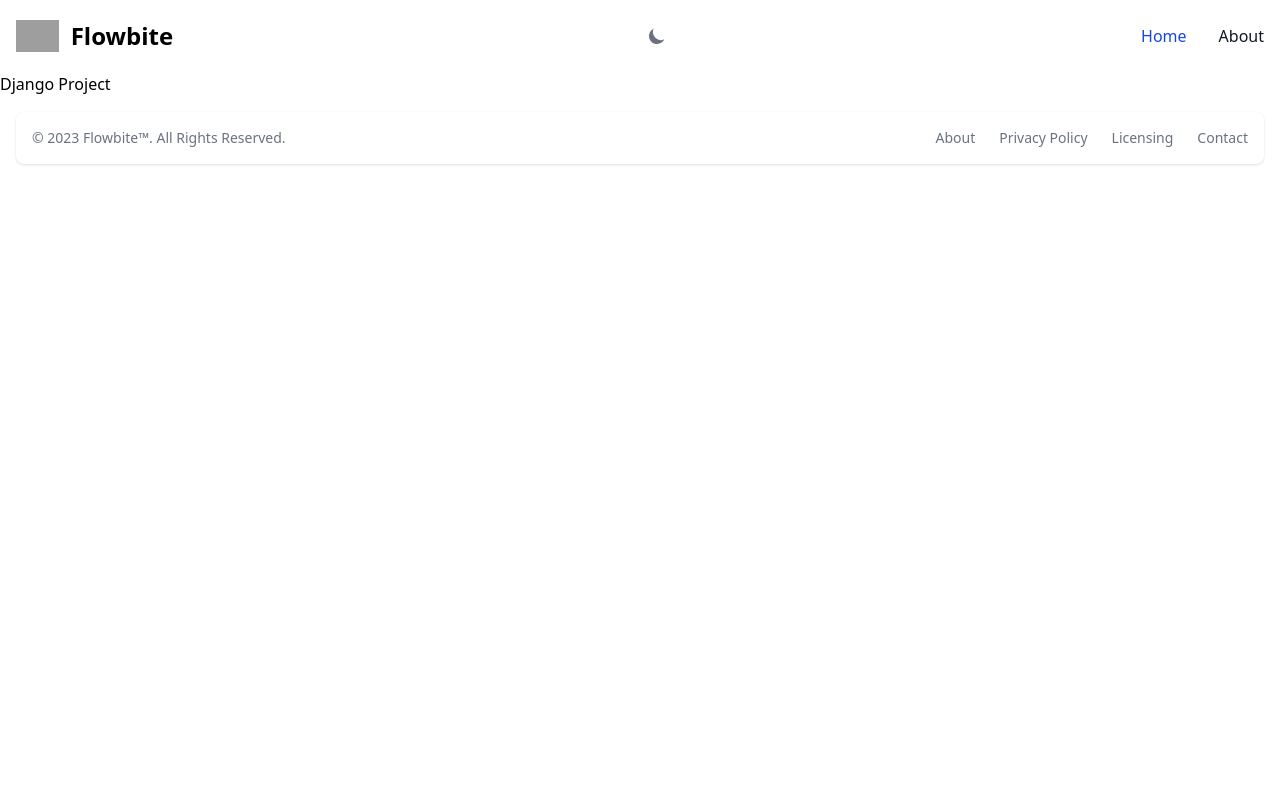
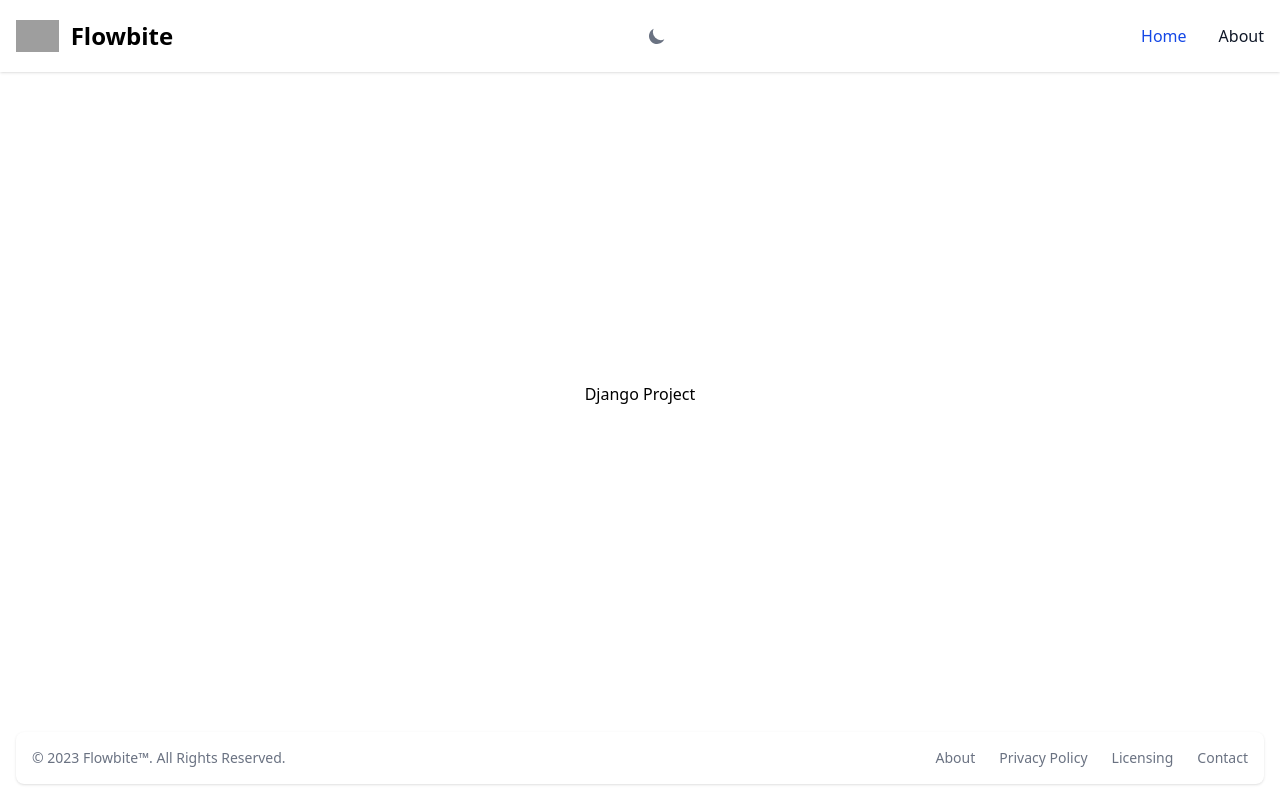
Before and after one commit to franklinhurtado89-code/mediadownloader, a Django app: page / in a window 1280 px wide. Run offline with Django 5.2, Linux system fonts and the light colour scheme; grey boxes are pictures that could not be loaded.

Commit message:
style(global): adjusting styles

```diff
--- a/static/src/css/output.css
+++ b/static/src/css/output.css
@@ -232,6 +232,12 @@
   .h-10 {
     height: calc(var(--spacing) * 10);
   }
+  .min-h-full {
+    min-height: 100%;
+  }
+  .min-h-screen {
+    min-height: 100vh;
+  }
   .w-5 {
     width: calc(var(--spacing) * 5);
   }
@@ -243,6 +249,9 @@
   }
   .max-w-7xl {
     max-width: var(--container-7xl);
+  }
+  .grow {
+    flex-grow: 1;
   }
   .flex-col {
     flex-direction: column;
--- a/templates/base.html
+++ b/templates/base.html
@@ -24,9 +24,15 @@
     </script>
     <title>MediaDownloader</title>
   </head>
-  <body class="bg-white dark:bg-gray-800">
+  <body
+    class="flex flex-col min-h-screen bg-white dark:bg-gray-800 dark:text-white"
+  >
     {% include "layout/navbar/navbar.html" %}
-    <main>{% block content %}{% endblock content %}</main>
+    <main
+      class="flex flex-col items-center justify-center p-4 w-full min-h-full grow"
+    >
+      {% block content %}{% endblock content %}
+    </main>
     {% include "layout/footer/footer.html" %}
 
     <script src="{% static 'src/js/navbar-toggle.js' %}"></script>
--- a/templates/layout/navbar/navbar.html
+++ b/templates/layout/navbar/navbar.html
@@ -1,4 +1,4 @@
-<nav class="bg-white dark:bg-gray-900 border-gray-200">
+<nav class="bg-white dark:bg-gray-900 border-gray-200 shadow-sm">
   <div
     class="flex flex-wrap justify-between items-center mx-auto p-4 max-w-7xl"
   >
```
